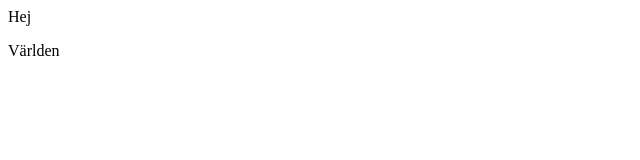
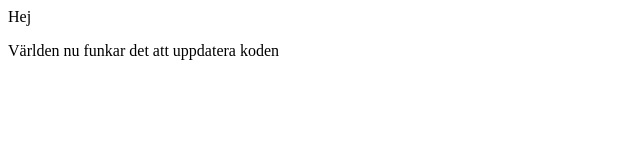
Before and after one commit to yetnetbehailu/hkr-test2, a plain HTML site: page index.html in a window 1280 px wide. Shown: the whole page, without its empty margins (0-640 px from the left). Drawn offline with Linux system fonts and the light colour scheme.

Commit message:
testar igen

```diff
--- a/index.html
+++ b/index.html
@@ -7,6 +7,6 @@
 </head>
 <body>
     <div>Hej</div>
-    <p>Världen</p>
+    <p>Världen nu funkar det att uppdatera koden</p>
 </body>
 </html>
```
